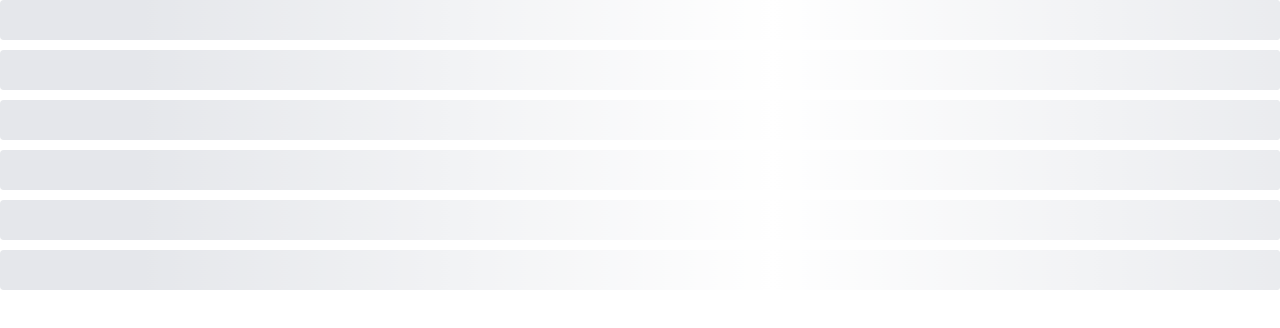
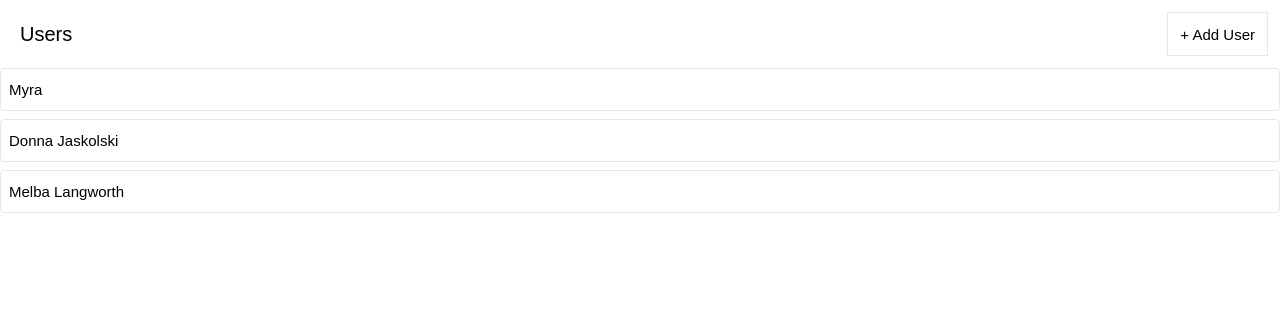
Before and after one commit to adenugbamichael/media, a React (Vite) app: page / in a window 1280 px wide. Shown: the top 328 px of the page. Built offline with nearby package versions, Linux system fonts and the light colour scheme; data requests are answered from the project's data file; a web font is replaced by a local one.

Commit message:
Rendering list of users | Creating new users

```diff
--- a/db.json
+++ b/db.json
@@ -1,5 +1,18 @@
 {
-  "users": [{ "id": 1, "name": "Myra" }],
+  "users": [
+    {
+      "id": 1,
+      "name": "Myra"
+    },
+    {
+      "name": "Donna Jaskolski",
+      "id": 2
+    },
+    {
+      "name": "Melba Langworth",
+      "id": 3
+    }
+  ],
   "albums": [],
   "photos": []
 }
--- a/src/components/UsersList.jsx
+++ b/src/components/UsersList.jsx
@@ -1,6 +1,7 @@
 import { useEffect } from "react"
 import { useDispatch, useSelector } from "react-redux"
-import { fetchUsers } from "../store"
+import { fetchUsers, addUser } from "../store"
+import Button from "./Button"
 import Skeleton from "./Skeleton"
 
 export default function UsersList() {
@@ -13,6 +14,10 @@
     dispatch(fetchUsers())
   }, [dispatch])
 
+  const handleUserAdd = () => {
+    dispatch(addUser())
+  }
+
   if (isLoading) {
     return <Skeleton times={6} className='h-10 w-full' />
   }
@@ -20,5 +25,22 @@
   if (error) {
     return <div>Error fetching data...</div>
   }
-  return <div>{data.length}</div>
+  const renderedUsers = data.map((user) => {
+    return (
+      <div key={user.id} className='mb-2 border rounded'>
+        <div className='flex p-2 justify-between items-center cursor-pointer'>
+          {user.name}
+        </div>
+      </div>
+    )
+  })
+  return (
+    <div>
+      <div className='flex flex-row justify-between m-3'>
+        <h1 className='m-2 text-xl'>Users</h1>
+        <Button onClick={handleUserAdd}> + Add User</Button>
+      </div>
+      {renderedUsers}
+    </div>
+  )
 }
--- a/src/store/index.jsx
+++ b/src/store/index.jsx
@@ -9,3 +9,4 @@
 })
 
 export * from "./thunks/fetchUsers"
+export * from "./thunks/addUser"
--- a/src/store/slices/usersSlice.jsx
+++ b/src/store/slices/usersSlice.jsx
@@ -1,6 +1,7 @@
 /* eslint-disable no-unused-vars */
 import { createSlice } from "@reduxjs/toolkit"
 import { fetchUsers } from "../thunks/fetchUsers"
+import { addUser } from "../thunks/addUser"
 
 const usersSlice = createSlice({
   name: "users",
@@ -9,6 +10,7 @@
     isLoading: false,
     error: null,
   },
+  // FETCHUSER EXTRAREDUCER
   extraReducers(builder) {
     builder.addCase(fetchUsers.pending, (state, action) => {
       state.isLoading = true
@@ -21,6 +23,18 @@
       state.isLoading = false
       state.error = action.error
     })
+    // ADDUSER EXTRAREDUCER
+    builder.addCase(addUser.pending, (state, action) => {
+      state.isLoading = true
+    })
+    builder.addCase(addUser.fulfilled, (state, action) => {
+      state.isLoading = false
+      state.data.push(action.payload)
+    })
+    builder.addCase(addUser.rejected, (state, action) => {
+      state.isLoading = false
+      state.error = action.error
+    })
   },
 })
 
--- /dev/null
+++ b/src/store/thunks/addUser.jsx
@@ -0,0 +1,13 @@
+import { createAsyncThunk } from "@reduxjs/toolkit"
+import axios from "axios"
+import { faker } from "@faker-js/faker"
+
+const addUser = createAsyncThunk("users/add", async () => {
+  const response = await axios.post("http://localhost:3005/users", {
+    name: faker.person.fullName(),
+  })
+
+  return response.data
+})
+
+export { addUser }
--- a/src/store/thunks/fetchUsers.jsx
+++ b/src/store/thunks/fetchUsers.jsx
@@ -5,7 +5,7 @@
   const response = await axios.get("http://localhost:3005/users")
 
   // DEV ONLY!!!
-  await pause(10000)
+  await pause(1000)
 
   return response.data
 })
```
